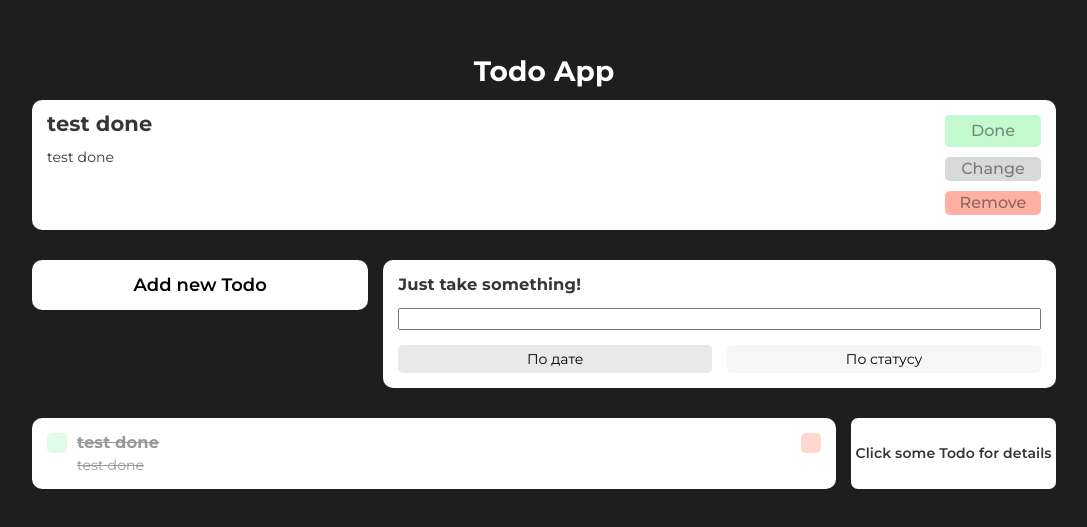
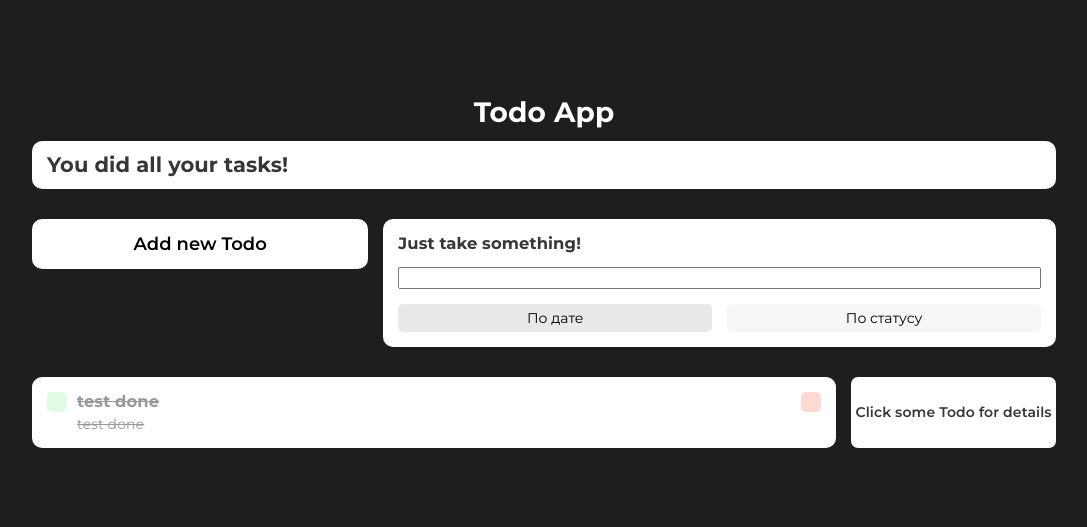
Before and after one commit to nickzh-17/1-todo-list, a React (Create React App) app in the folder todo-app/: page / in a window 1280 px wide. Shown: the part 125-652 px from the top of the page, without its empty margins (96-1183 px from the left). Built offline with nearby package versions, Linux system fonts and the light colour scheme.

Commit message:
fix: add filtering by status for finding firstTodo

```diff
--- a/todo-app/src/components/Todo/components/TodoHeader/TodoHeader.tsx
+++ b/todo-app/src/components/Todo/components/TodoHeader/TodoHeader.tsx
@@ -3,7 +3,7 @@ import { useActions } from 'hooks/useActions';
 import { useCurrentTodo } from 'hooks/useCurrentTodo';
 import { useTodos } from 'hooks/useTodos';
 import { FC } from 'react';
-import { ITodoItem } from 'types/types';
+import { ITodoItem, todoStatus } from 'types/types';
 import { TodoControls } from '../TodoControls/TodoControls';
 import './TodoHeader.css';
 import { TodoHeaderInfo } from './TodoHeaderInfo/TodoHeaderInfo';
@@ -14,14 +14,16 @@ export const TodoHeader: FC = () => {
 	const { setCurrentTodo, clearCurrentTodo, removeTodo, toggleTodoStatus } =
 		useActions();
 
-	const firstTodo: ITodoItem | null = todos ? todos[0] : null;
+	const firstUncompleteTodo: ITodoItem | null = todos.length
+		? todos.filter(item => item.status === todoStatus.progress)[0]
+		: null;
 
 	const removeTodoHandler = () => {
-		if (!firstTodo) return;
+		if (!firstUncompleteTodo) return;
 
 		removeTodoWithChange({
 			todos,
-			todo: firstTodo,
+			todo: firstUncompleteTodo,
 			currentTodo,
 			setCurrentTodo,
 			clearCurrentTodo,
@@ -31,16 +33,18 @@ export const TodoHeader: FC = () => {
 
 	return (
 		<div className='todo-header'>
-			{firstTodo ? (
+			{firstUncompleteTodo ? (
 				<div className='todo-header__data-wrapper'>
-					<TodoHeaderInfo todo={firstTodo} />
+					<TodoHeaderInfo todo={firstUncompleteTodo} />
 					<TodoControls
 						onRemoveTodo={removeTodoHandler}
-						onToggleTodoStatus={() => toggleTodoStatus(firstTodo)}
+						onToggleTodoStatus={() => toggleTodoStatus(firstUncompleteTodo)}
 					/>
 				</div>
 			) : (
-				<h2>Your Todo List is empty</h2>
+				<h2>
+					{todos.length ? 'You did all your tasks!' : 'Your Todo List is empty'}
+				</h2>
 			)}
 		</div>
 	);
```
